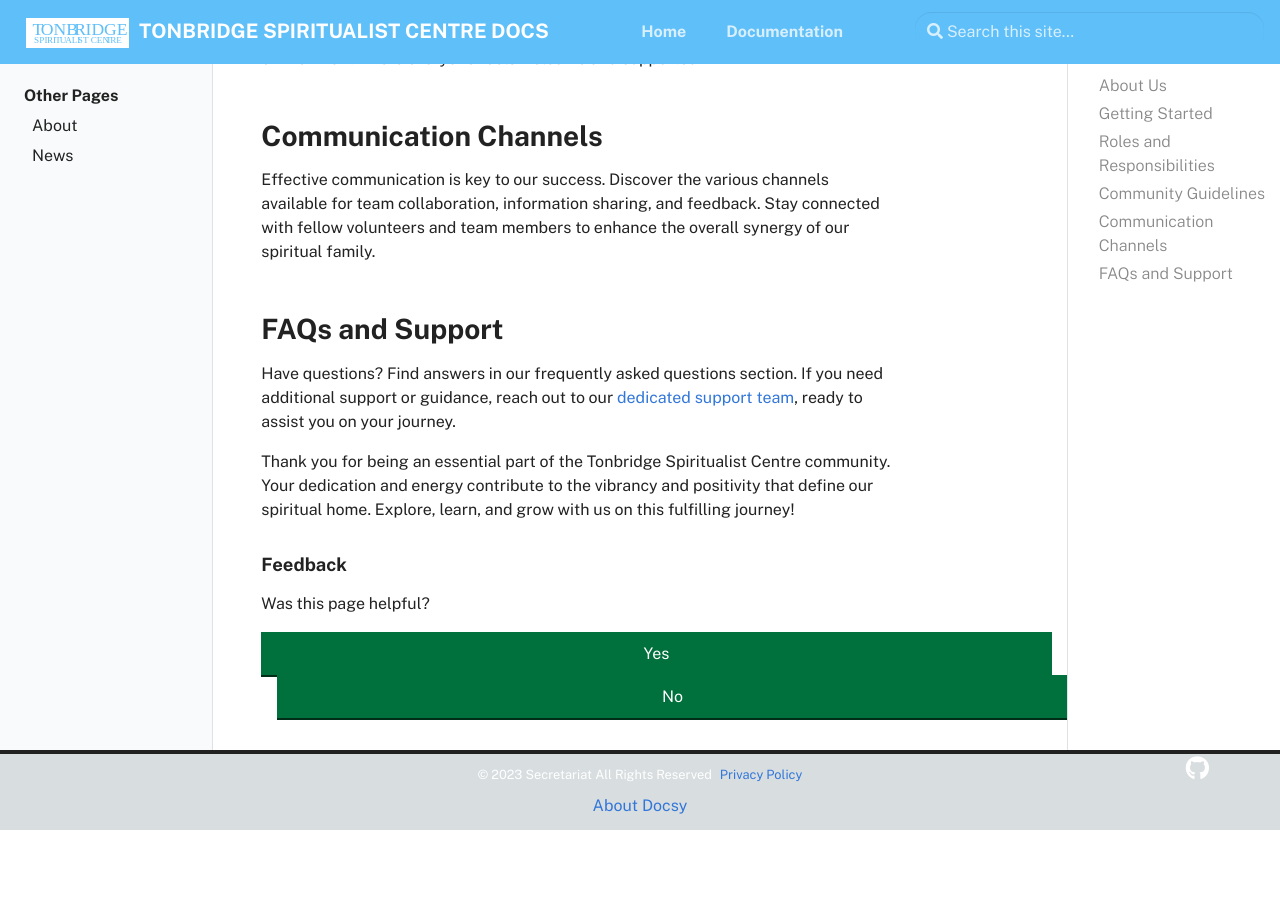
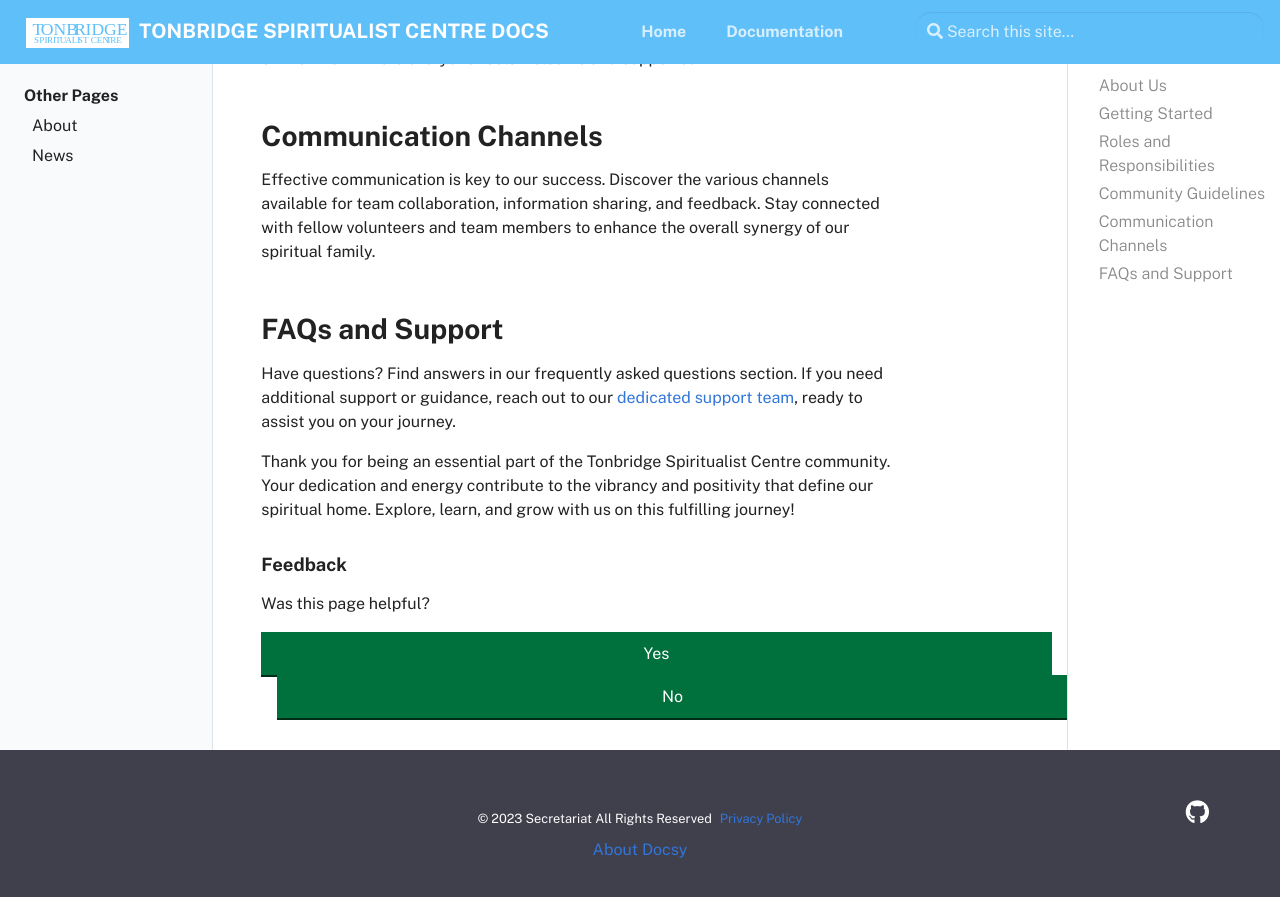
Before and after one commit to tonbridgespiritualist/docs, a Jekyll site: the page built from pages/index.md, in a window 1280 px wide and 900 px high, scrolled down 1018 px. Shown: the top 897 px of the window. Built offline with Jekyll 4.4.1, drawn with Linux system fonts in a browser that asks for light colours; before the commit the page ends 1860 px from its top, so only the background shows below that.

Commit message:
Update footer.html

```diff
--- a/_includes/footer.html
+++ b/_includes/footer.html
@@ -1,4 +1,4 @@
-<footer class="tsc-footer row d-print-none">
+<footer class="bg-dark py-5 row d-print-none">
   <div class="container-fluid mx-sm-5">
     <div class="row">
       <div class="col-6 col-sm-4 text-xs-center order-sm-2">
```
